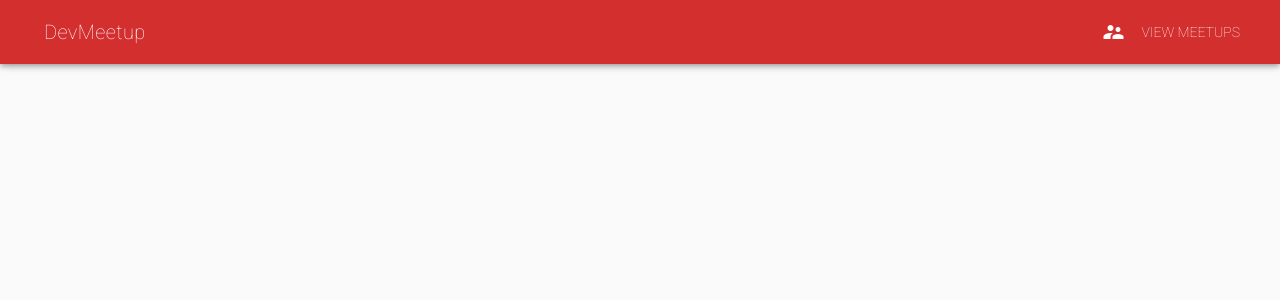
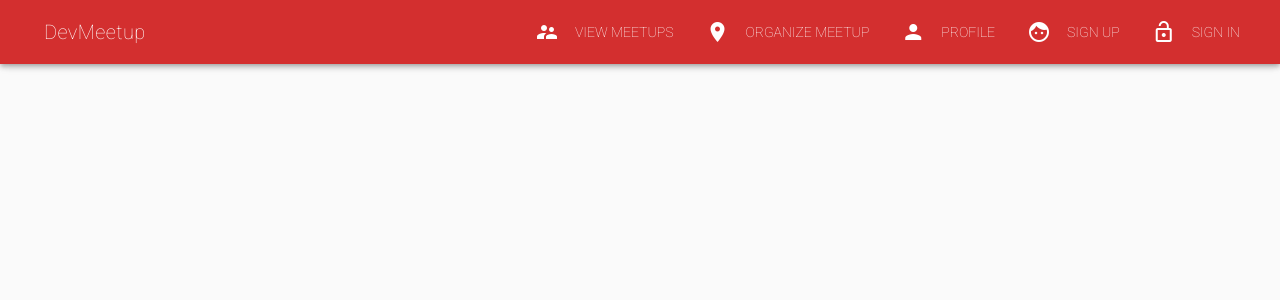
Before and after one commit to Fawaz-Khayat/yt-devmeetup-vue, a Vue app: page / in a window 1280 px wide. Shown: the top 300 px of the page. Built offline with nearby package versions, Linux system fonts and the light colour scheme.

Commit message:
move the menu items to array in the data section

```diff
--- a/src/App.vue
+++ b/src/App.vue
@@ -13,17 +13,17 @@
       <v-toolbar-items
       class="hidden-xs-only"
       >
-        <v-btn flat>
-          <v-icon left>supervisor_account</v-icon>
-          View Meetups
+        <v-btn flat v-for="item in menuItems" :key="item.title">
+          <v-icon left>{{ item.icon }}</v-icon>
+          {{ item.title }}
         </v-btn>
       </v-toolbar-items>
     </v-toolbar>
     <v-navigation-drawer v-model="sideNav">
       <v-list>
-        <v-list-tile>
-          <v-list-tile-action><v-icon left>supervisor_account</v-icon></v-list-tile-action>
-          <v-list-tile-content>View Meetups</v-list-tile-content>
+        <v-list-tile v-for="item in menuItems" :key="item.title">
+          <v-list-tile-action><v-icon left>{{ item.icon }}</v-icon></v-list-tile-action>
+          <v-list-tile-content>{{ item.title }}</v-list-tile-content>
         </v-list-tile>
       </v-list>
     </v-navigation-drawer>
@@ -39,7 +39,14 @@ export default {
   name: 'App',
   data () {
     return {
-      sideNav: false
+      sideNav: false,
+      menuItems: [
+        { icon: 'supervisor_account', title: 'View Meetups' },
+        { icon: 'room', title: 'Organize Meetup' },
+        { icon: 'person', title: 'Profile' },
+        { icon: 'face', title: 'Sign up' },
+        { icon: 'lock_open', title: 'Sign in' }
+      ]
     }
   }
 }
```
